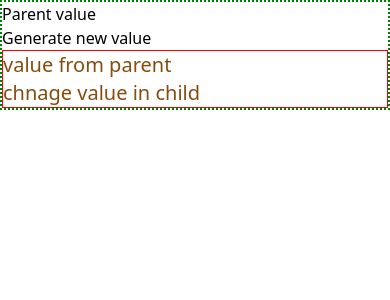
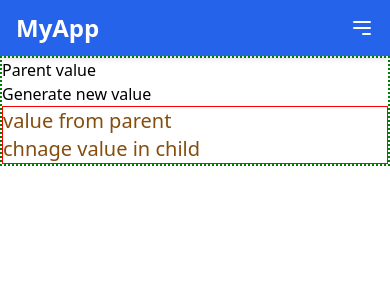
Before and after one commit to ANANTH4004/angular18, an Angular app: page /parent in a window 390 px wide. Shown: the top 300 px of the page. Built offline with nearby package versions, Linux system fonts and the light colour scheme.

Commit message:
simple header with routerLink directive

```diff
--- a/src/app/app.component.html
+++ b/src/app/app.component.html
@@ -1 +1,2 @@
+<app-header />
 <router-outlet></router-outlet>
--- a/src/app/app.component.ts
+++ b/src/app/app.component.ts
@@ -1,12 +1,13 @@
 import { Component } from '@angular/core';
 import { RouterOutlet } from '@angular/router';
+import { HeaderComponent } from './header/header.component';
 
 @Component({
   selector: 'app-root',
   standalone: true,
-  imports: [RouterOutlet],
+  imports: [RouterOutlet, HeaderComponent],
   templateUrl: './app.component.html',
-  styleUrl: './app.component.scss'
+  styleUrl: './app.component.scss',
 })
 export class AppComponent {
   title = 'angular18';
--- /dev/null
+++ b/src/app/header/header.component.html
@@ -0,0 +1,45 @@
+<header class="bg-blue-600 text-white shadow-md">
+  <div class="container mx-auto px-4 py-3 flex justify-between items-center">
+    <!-- Logo -->
+    <a href="#" class="text-2xl font-bold">MyApp</a>
+
+    <!-- Navigation -->
+    <nav class="hidden md:flex space-x-6">
+      <a [routerLink]="['/parent']" class="hover:text-gray-200">Home</a>
+      <a [routerLink]="['/defer']" class="hover:text-gray-200">About</a>
+      <a [routerLink]="['/excel']" class="hover:text-gray-200">Services</a>
+      <a [routerLink]="['/parent']" class="hover:text-gray-200">Contact</a>
+    </nav>
+
+    <!-- Mobile Menu Button -->
+    <button
+      id="menu-button"
+      class="md:hidden focus:outline-none"
+      (click)="toggleMenu()"
+    >
+      <svg
+        class="w-6 h-6"
+        fill="none"
+        stroke="currentColor"
+        stroke-width="2"
+        stroke-linecap="round"
+        stroke-linejoin="round"
+        viewBox="0 0 24 24"
+      >
+        <path d="M4 6h16M4 12h16m-7 6h7"></path>
+      </svg>
+    </button>
+  </div>
+
+  <!-- Mobile Menu -->
+  <div
+    id="mobile-menu"
+    class="hidden md:hidden flex flex-col space-y-2 bg-blue-700 p-4"
+    [ngClass]="{ hidden: !isMenuOpen }"
+  >
+    <a href="#" class="text-white hover:text-gray-200">Home</a>
+    <a href="#" class="text-white hover:text-gray-200">About</a>
+    <a href="#" class="text-white hover:text-gray-200">Services</a>
+    <a href="#" class="text-white hover:text-gray-200">Contact</a>
+  </div>
+</header>
--- /dev/null
+++ b/src/app/header/header.component.ts
@@ -0,0 +1,17 @@
+import { CommonModule } from '@angular/common';
+import { Component } from '@angular/core';
+import { RouterModule } from '@angular/router';
+
+@Component({
+  selector: 'app-header',
+  standalone: true,
+  imports: [CommonModule, RouterModule],
+  templateUrl: './header.component.html',
+  styleUrl: './header.component.scss',
+})
+export class HeaderComponent {
+  isMenuOpen: boolean = false;
+  toggleMenu() {
+    this.isMenuOpen = !this.isMenuOpen;
+  }
+}
```
Also changed, not shown: src/app/header/header.component.scss (added), 1 other file (tests, documents, lock files or other folders).
